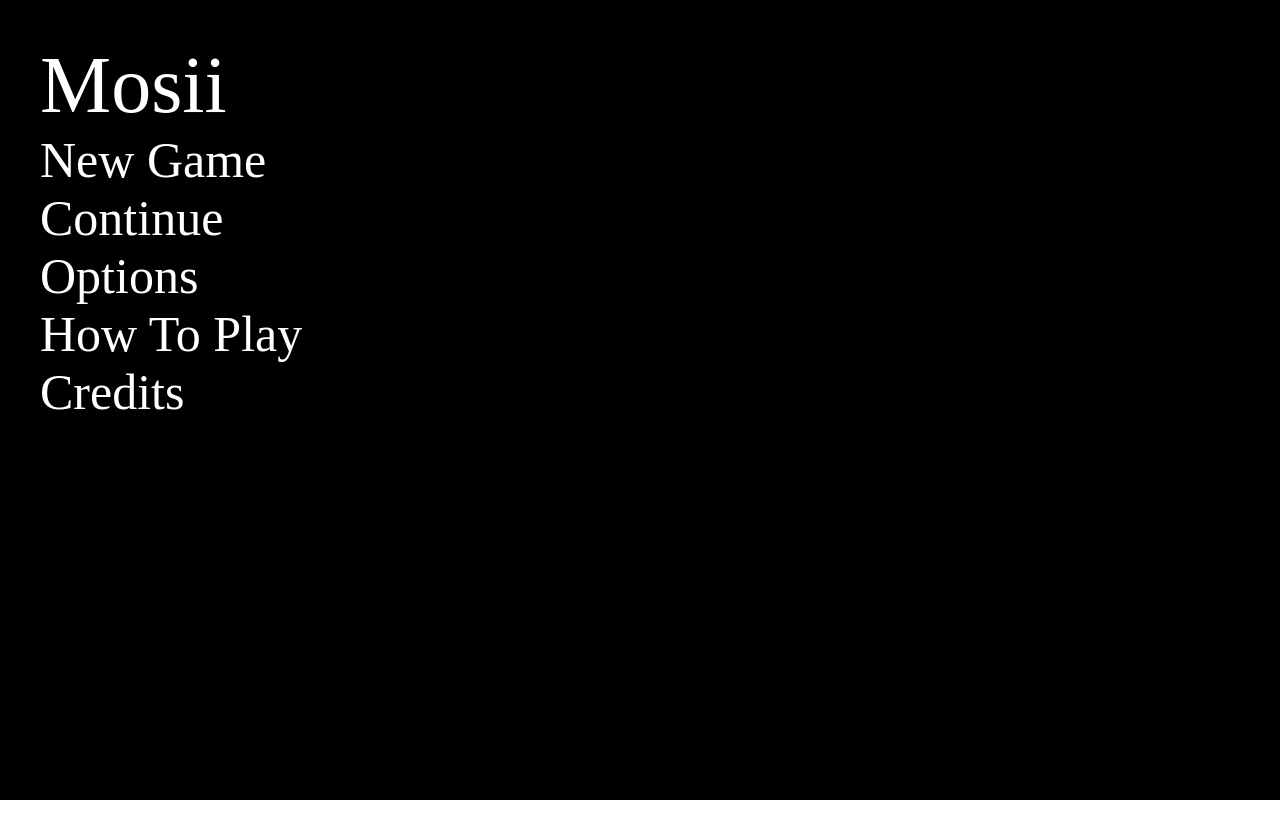
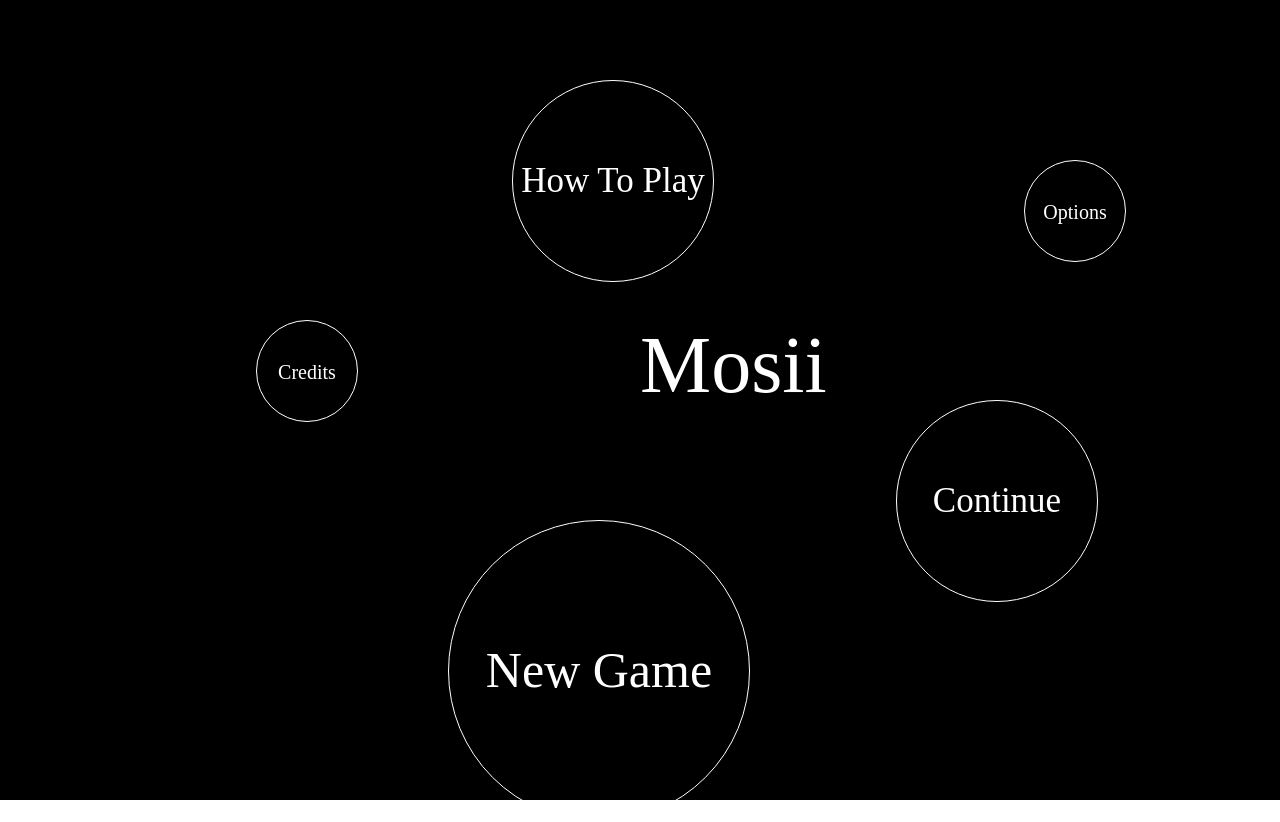
Before and after one commit to julesnuggy/mosii, a React app in the folder frontend/: page / in a window 1280 px wide. Before the commit the page ends 800 px from the top, so only its background shows below. Built offline with nearby package versions, Linux system fonts and the light colour scheme.

Commit message:
Enhance homepage look

```diff
--- a/frontend/package.json
+++ b/frontend/package.json
@@ -11,9 +11,10 @@
     "format": "yarn run prettier --write ."
   },
   "dependencies": {
+    "classnames": "^2.2.6",
+    "node-sass": "^4.14.1",
     "react": "^16.14.0",
-    "react-dom": "^16.14.0",
-    "node-sass": "^4.14.1"
+    "react-dom": "^16.14.0"
   },
   "devDependencies": {
     "@babel/core": "^7.12.3",
--- /dev/null
+++ b/frontend/src/components/MenuOption.jsx
@@ -0,0 +1,25 @@
+import React from 'react'
+import classNames from 'classnames'
+import styles from './MenuOption.module.scss'
+
+export default ({ name, className, size = 'medium' }) => {
+  const getSizeClass = () => {
+    return {
+      [styles.option__large]: size === 'large',
+      [styles.option__medium]: size === 'medium',
+      [styles.option__small]: size === 'small',
+    }
+  }
+
+  return (
+    <div
+      className={classNames(
+        styles.option,
+        `${styles[className]}`,
+        getSizeClass()
+      )}
+    >
+      <p>{name}</p>
+    </div>
+  )
+}
--- /dev/null
+++ b/frontend/src/components/MenuOption.module.scss
@@ -0,0 +1,62 @@
+.option {
+  position: absolute;
+  font-size: 50px;
+  border: solid 1px white;
+  border-radius: 50%;
+  text-align: center;
+  cursor: pointer;
+
+  &:hover {
+    background-color: #040487;
+    -webkit-transition: background-color 0.5s linear;
+    -ms-transition: background-color 0.5s linear;
+    transition: background-color 0.5s linear;
+  }
+
+  p {
+    margin: 0;
+    padding-top: 40%;
+  }
+
+  &__small {
+    font-size: 20px;
+    width: 100px;
+    height: 100px;
+  }
+
+  &__medium {
+    font-size: 35px;
+    width: 200px;
+    height: 200px;
+  }
+
+  &__large {
+    width: 300px;
+    height: 300px;
+  }
+
+  &.newGame {
+    left: 35%;
+    top: 65%;
+  }
+
+  &.continue {
+    left: 70%;
+    top: 50%;
+  }
+
+  &.options {
+    left: 80%;
+    top: 20%;
+  }
+
+  &.howToPlay {
+    left: 40%;
+    top: 10%;
+  }
+
+  &.credits {
+    left: 20%;
+    top: 40%;
+  }
+}
--- a/frontend/src/screens/Home.jsx
+++ b/frontend/src/screens/Home.jsx
@@ -1,18 +1,17 @@
 import React from 'react'
+import MenuOption from '../components/MenuOption'
 import styles from './Home.module.scss'
-
-const OPTIONS = ['New Game', 'Continue', 'Options', 'How To Play', 'Credits']
 
 export default () => {
   return (
     <div className={styles.homeContainer}>
-      <div className={styles.title}>Mosii</div>
-      <div>
-        {OPTIONS.map((option) => (
-          <div key={option} className={styles.option}>
-            {option}
-          </div>
-        ))}
+      <div className={styles.background}>
+        <div className={styles.title}>Mosii</div>
+        <MenuOption name="New Game" className="newGame" size="large" />
+        <MenuOption name="Continue" className="continue" />
+        <MenuOption name="Options" className="options" size="small" />
+        <MenuOption name="How To Play" className="howToPlay" />
+        <MenuOption name="Credits" className="credits" size="small" />
       </div>
     </div>
   )
--- a/frontend/src/screens/Home.module.scss
+++ b/frontend/src/screens/Home.module.scss
@@ -1,15 +1,17 @@
 .homeContainer {
-  width: calc(100vw - 80px);
-  height: calc(100vh - 80px);
-  padding: 40px;
+  width: 100vw;
+  height: 100vh;
   background-color: black;
   color: white;
 
-  .title {
-    font-size: 80px;
-  }
+  .background {
+    padding: 40px;
 
-  .option {
-    font-size: 50px;
+    .title {
+      position: absolute;
+      left: 50%;
+      top: 40%;
+      font-size: 80px;
+    }
   }
 }
```
Also changed, not shown: 1 other file (tests, documents, lock files or other folders).
